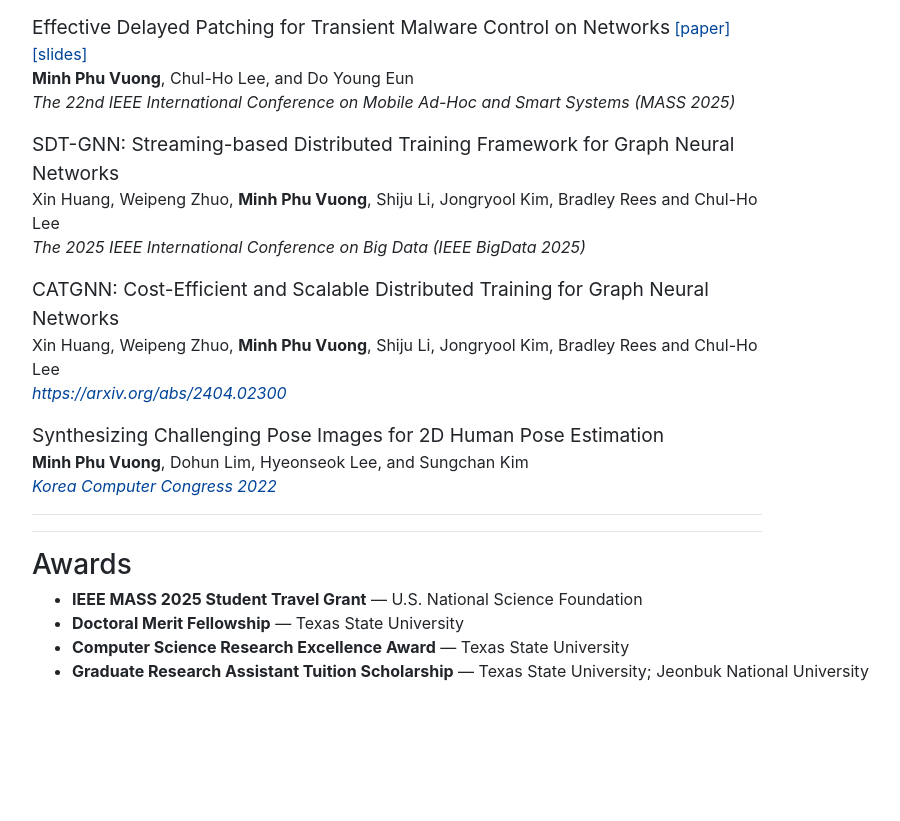
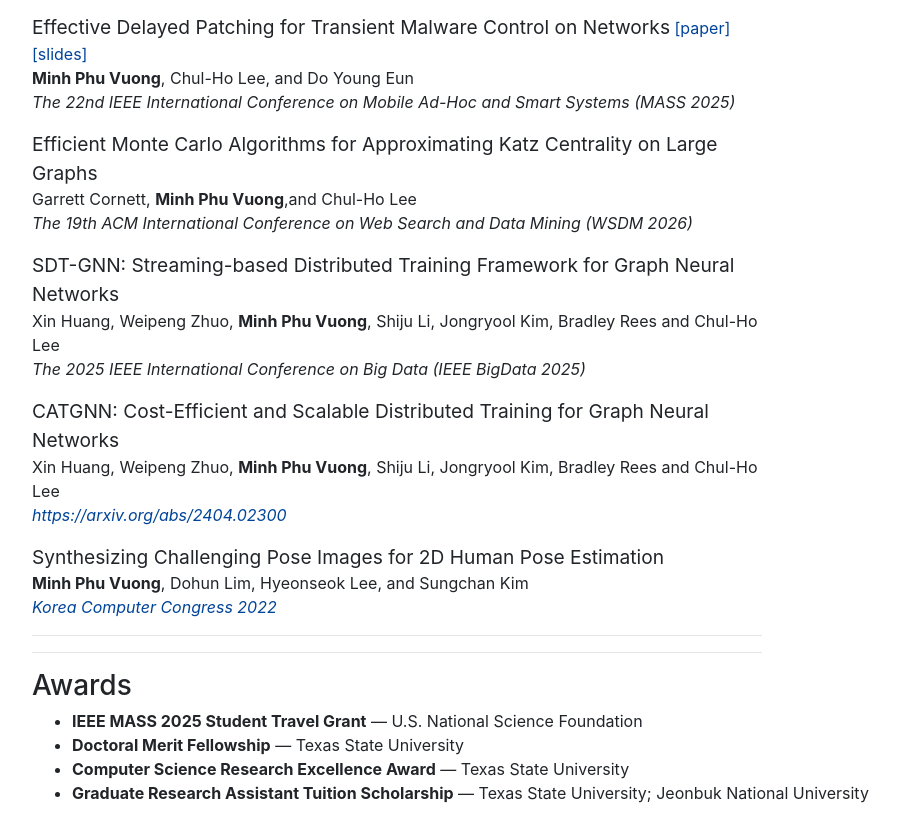
Before and after one commit to minhphuv/minhphuv.github.io, a plain HTML site: page index.html in a window 1280 px wide. Shown: the part 1706-2527 px from the top of the page, without its empty margins (243-1143 px from the left). Before the commit the page ends 2405 px from the top, so only its background shows below. Drawn offline with Linux system fonts and the light colour scheme.

Commit message:
update pub

```diff
--- a/index.html
+++ b/index.html
@@ -169,6 +169,10 @@ Prior to my Ph.D. studies, I obtained my Master’s degree in Computer Science a
 <strong>Minh Phu Vuong</strong>, Chul-Ho Lee, and Do Young Eun<br/>
 <em>The 22nd IEEE International Conference on Mobile Ad-Hoc and Smart Systems (MASS 2025)</em> </p>
 
+<p><big>Efficient Monte Carlo Algorithms for Approximating Katz Centrality on Large Graphs</big> <br/>
+Garrett Cornett, <strong>Minh Phu Vuong</strong>,and Chul-Ho Lee<br/>
+<em>The 19th ACM International Conference on Web Search and Data Mining (WSDM 2026)</em> </p>
+
 <p><big>SDT-GNN: Streaming-based Distributed Training Framework for Graph Neural Networks</big>  <br/>
 Xin Huang, Weipeng Zhuo, <strong>Minh Phu Vuong</strong>, Shiju Li, Jongryool Kim, Bradley Rees and Chul-Ho Lee <br/>
 <em>The 2025 IEEE International Conference on Big Data (IEEE BigData 2025)</em> </p>
```
